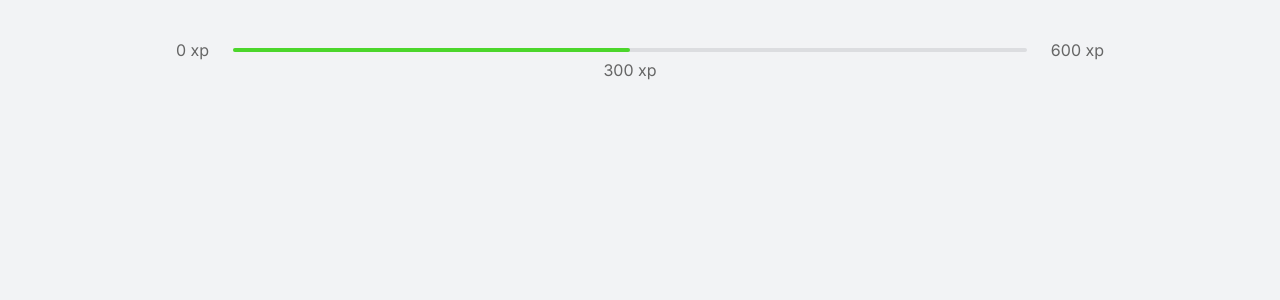
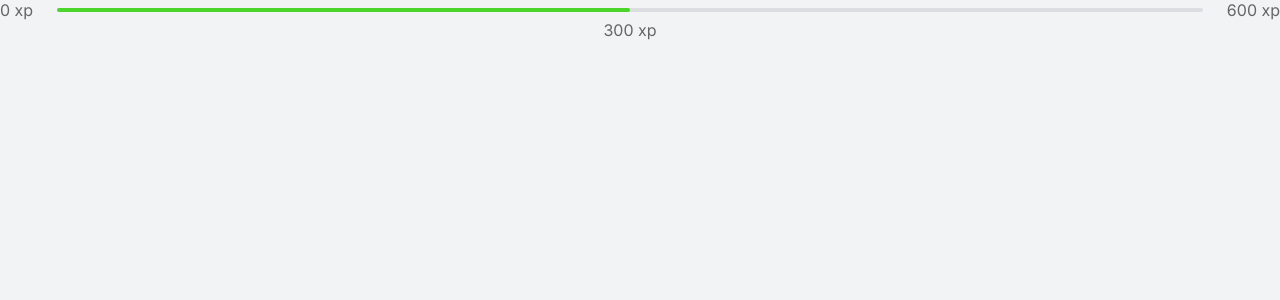
Before and after one commit to gabihoffmann/nlw4-moveit, a Next.js app: page / in a window 1280 px wide. Shown: the top 300 px of the page. Built offline with nearby package versions, Linux system fonts and the light colour scheme.

Commit message:
:lipstick: css module da Home

```diff
--- a/src/styles/global.css
+++ b/src/styles/global.css
@@ -52,13 +52,3 @@ a {
   text-decoration: none;
   color: inherit;
 }
-
-.container {
-  height: 100vh;
-  max-width: 992px;
-  margin: 0 auto;
-  padding: 2.5rem 2rem;
-
-  display: flex;
-  flex-direction: column;
-}
--- /dev/null
+++ b/src/styles/pages/Home.module.css
@@ -0,0 +1,18 @@
+.container {
+  height: 100vh;
+  max-width: 992px;
+  margin: 0 auto;
+  padding: 2.5rem 2rem;
+
+  display: flex;
+  flex-direction: column;
+}
+
+.container section {
+  flex: 1;
+
+  display: grid;
+  grid-template-columns: 1fr 1fr;
+  gap: 6.25rem; /* 100px*/
+  align-content: center;
+}
```
